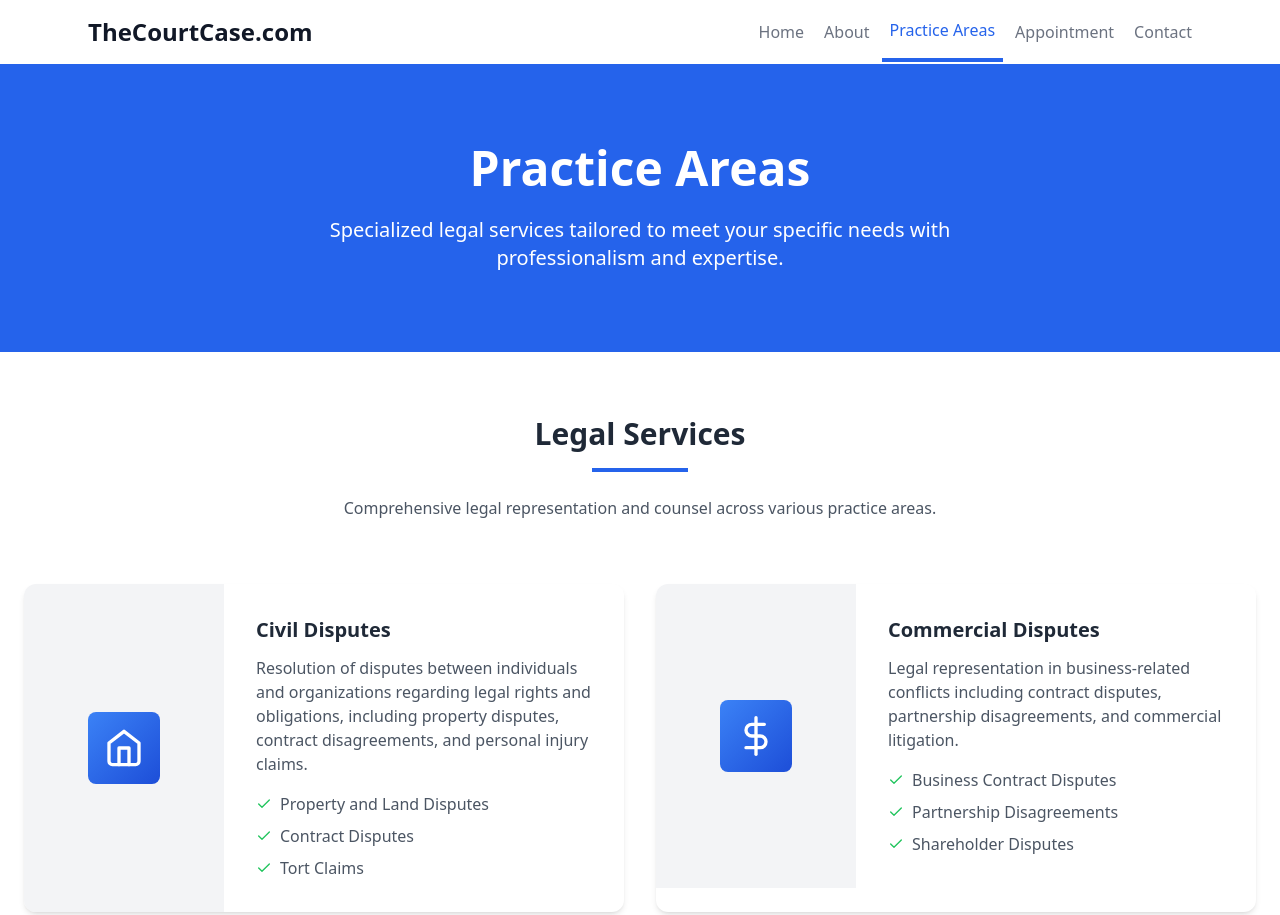
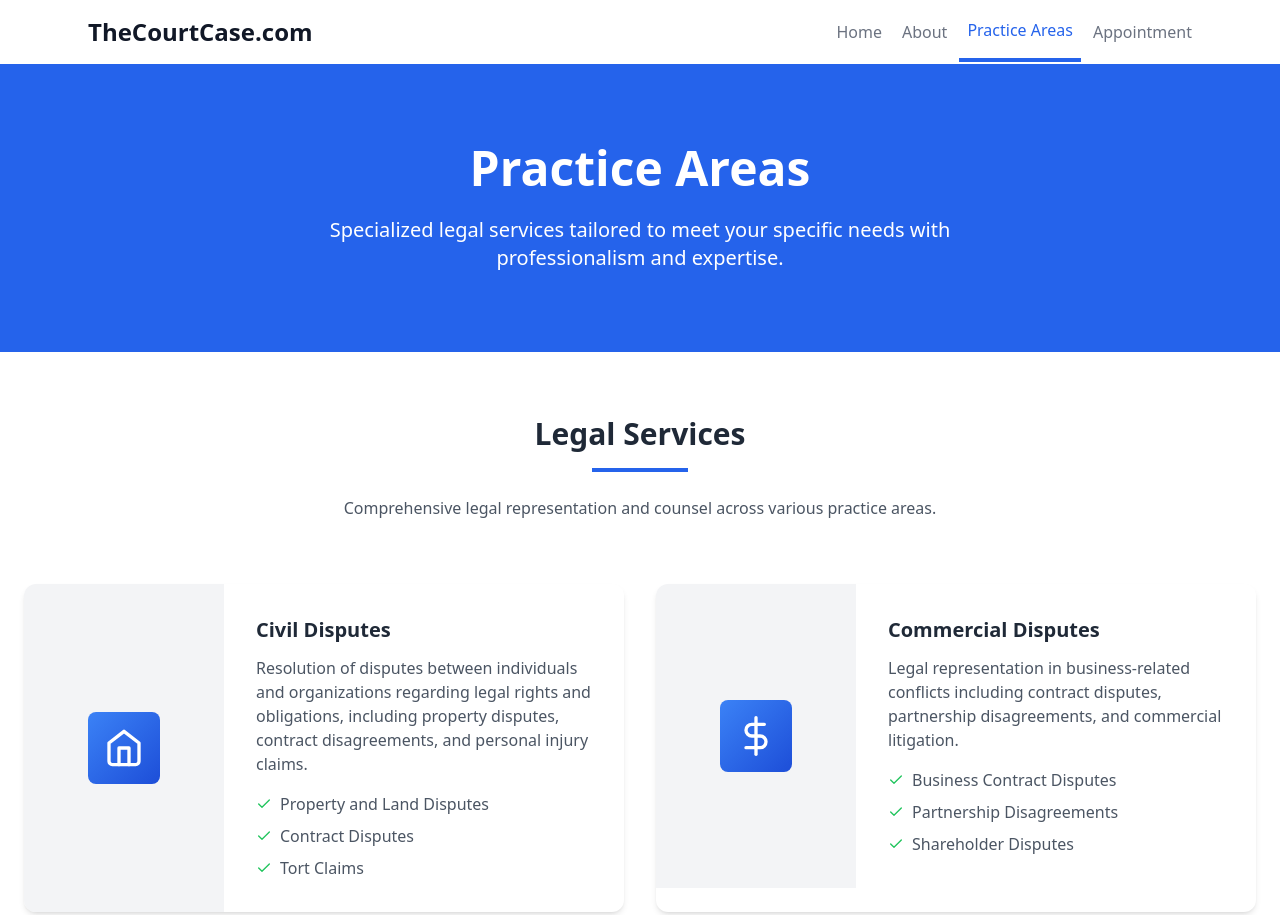
Before and after one commit to nptras2/Web_app, a plain HTML site: page practice-areas.html in a window 1280 px wide. Shown: the top 915 px of the page. Drawn offline with nearby package versions, Linux system fonts and the light colour scheme.

Commit message:
Update practice-areas.html

```diff
--- a/practice-areas.html
+++ b/practice-areas.html
@@ -37,7 +37,6 @@
                     <a href="about.html" class="py-4 px-2 text-gray-500 hover:text-blue-600 transition duration-300">About</a>
                     <a href="practice-areas.html" class="py-4 px-2 text-blue-600 border-b-4 border-blue-600 font-medium">Practice Areas</a>
                     <a href="appointment.html" class="py-4 px-2 text-gray-500 hover:text-blue-600 transition duration-300">Appointment</a>
-                    <a href="contact.html" class="py-4 px-2 text-gray-500 hover:text-blue-600 transition duration-300">Contact</a>
                 </div>
                 <div class="md:hidden flex items-center">
                     <button class="outline-none mobile-menu-button">
```
